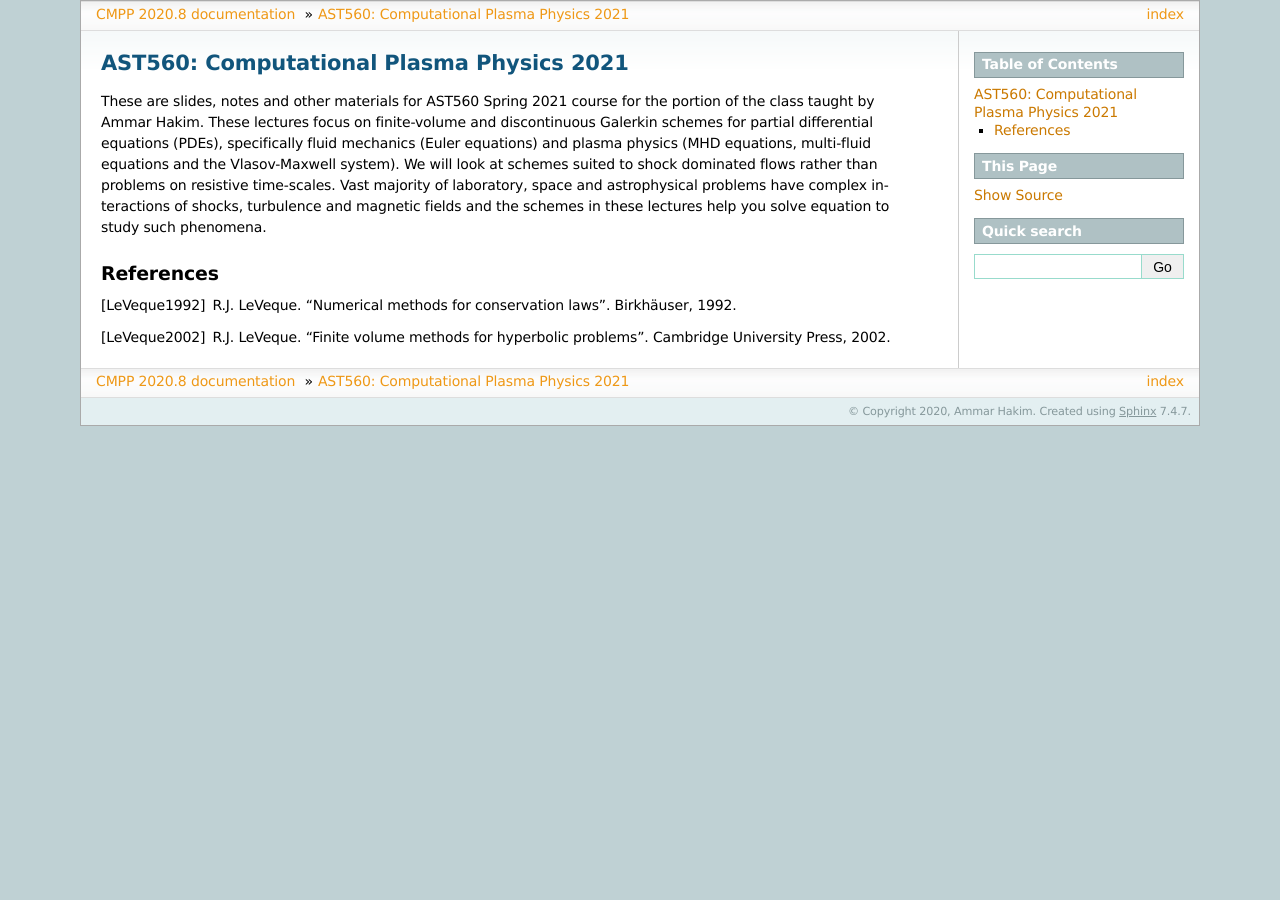
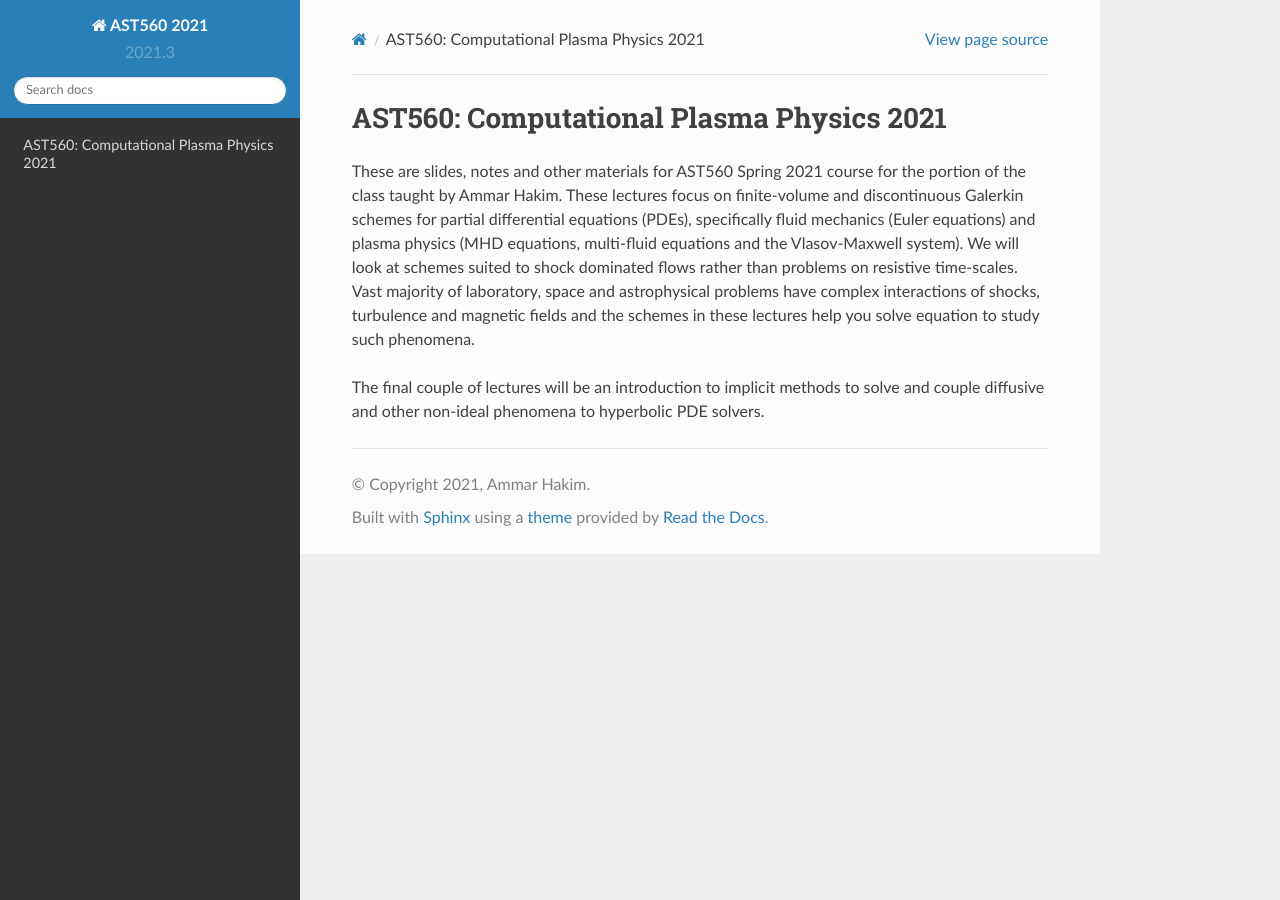
Before and after one commit to ammarhakim/ast560-2021, a Sphinx documentation site: the page built from source/index.rst, in a window 1280 px wide. Built offline with Sphinx 7.4.7 and the Read the Docs theme 2.0.0, drawn with Linux system fonts in a browser that asks for light colours.

Commit message:
Initial structur

```diff
--- a/source/conf.py
+++ b/source/conf.py
@@ -50,8 +50,8 @@ source_suffix = '.rst'
 master_doc = 'index'
 
 # General information about the project.
-project = 'CMPP'
-copyright = '2020, Ammar Hakim'
+project = 'AST560 2021'
+copyright = '2021, Ammar Hakim'
 author = 'Ammar Hakim'
 
 # The version info for the project you're documenting, acts as replacement for
@@ -59,9 +59,9 @@ author = 'Ammar Hakim'
 # built documents.
 #
 # The short X.Y version.
-version = '2020.8'
+version = '2021.3'
 # The full version, including alpha/beta/rc tags.
-release = '2020.8'
+release = '2021.3'
 
 # The language for content autogenerated by Sphinx. Refer to documentation
 # for a list of supported languages.
@@ -87,17 +87,15 @@ todo_include_todos = True
 # The theme to use for HTML and HTML Help pages.  See the documentation for
 # a list of builtin themes.
 #
-html_theme = 'sphinxdoc'
-#html_theme = "sphinx_rtd_theme"
+#html_theme = 'sphinxdoc'
+html_theme = "sphinx_rtd_theme"
 #html_theme_path = ["../_themes/sphinx_rtd_theme", ]
 
 # Theme options are theme-specific and customize the look and feel of a theme
 # further.  For a list of options available for each theme, see the
 # documentation.
 #
-html_theme_options = {
-    #'navigation_depth': 4,
-}
+html_theme_options = {}
 
 # Add any paths that contain custom static files (such as style sheets) here,
 # relative to this directory. They are copied after the builtin static files,
--- a/source/index.rst
+++ b/source/index.rst
@@ -13,11 +13,6 @@ problems have complex interactions of shocks, turbulence and magnetic
 fields and the schemes in these lectures help you solve equation to
 study such phenomena.
 
-References
-----------
-
-.. [LeVeque1992] R.J. LeVeque. "Numerical methods for conservation
-   laws". Birkhäuser, 1992.
-
-.. [LeVeque2002] R.J. LeVeque. "Finite volume methods for hyperbolic
-   problems". Cambridge University Press, 2002.
+The final couple of lectures will be an introduction to implicit
+methods to solve and couple diffusive and other non-ideal phenomena to
+hyperbolic PDE solvers.
```
Also changed, not shown: 2 other files.
